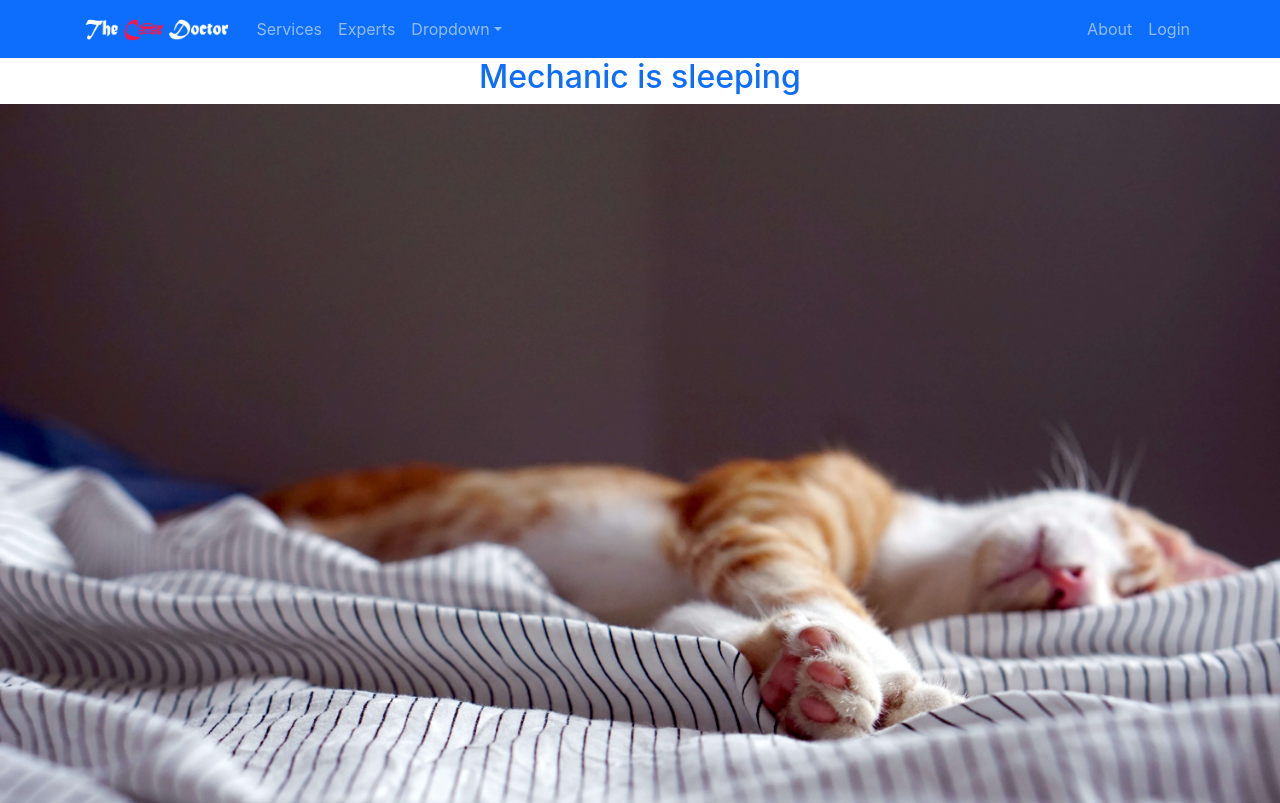
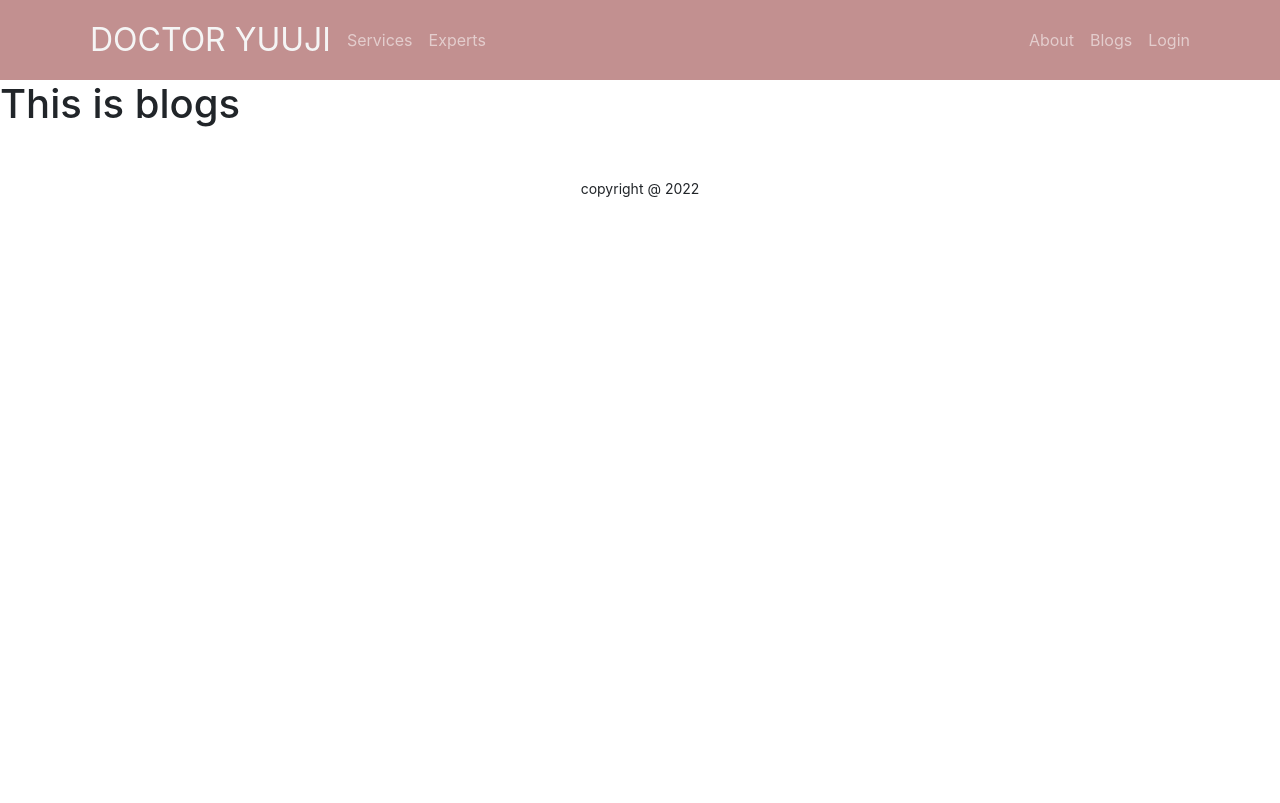
Before and after one commit to ReNayeem/Dr.-Yuuji, a React (Create React App) app: page /blogs in a window 1280 px wide. Shown: the top 803 px of the page. Built offline with nearby package versions, Linux system fonts and the light colour scheme; no server answers.

Commit message:
nav completed

```diff
--- a/src/App.js
+++ b/src/App.js
@@ -1,6 +1,7 @@
 import { Route, Routes } from 'react-router-dom';
 import './App.css';
 import About from './Pages/About/About';
+import Blogs from './Pages/Blogs/Blogs';
 import Checkout from './Pages/Checkout/Checkout/Checkout';
 import Home from './Pages/Home/Home/Home';
 import Login from './Pages/Login/Login/Login';
@@ -20,6 +21,7 @@ function App() {
         <Route path="/home" element={<Home></Home>}></Route>
         <Route path='/service/:serviceId' element={<ServiceDetail></ServiceDetail>}></Route>
         <Route path="/about" element={<About></About>}></Route>
+        <Route path="/blogs" element={<Blogs></Blogs>}></Route>
         <Route path="/login" element={<Login></Login>}></Route>
         <Route path="/register" element={<Register></Register>}></Route>
         <Route path="/checkout" element={
--- /dev/null
+++ b/src/Pages/Blogs/Blogs.js
@@ -0,0 +1,11 @@
+import React from 'react';
+
+const Blogs = () => {
+    return (
+        <div>
+            <h1>This is blogs</h1>
+        </div>
+    );
+};
+
+export default Blogs;
--- a/src/Pages/Shared/Header/Header.css
+++ b/src/Pages/Shared/Header/Header.css
@@ -0,0 +1,14 @@
+.site-name {
+    color: whitesmoke;
+    font-size: 2rem;
+    padding: .5rem;
+    cursor: pointer;
+}
+
+.site-name:hover {
+    color: rgb(206, 206, 206);
+}
+
+.nav {
+    background-color: rgb(194, 144, 144);
+}
--- a/src/Pages/Shared/Header/Header.js
+++ b/src/Pages/Shared/Header/Header.js
@@ -1,47 +1,39 @@
 import { signOut } from 'firebase/auth';
 import React from 'react';
-import { Container, Nav, Navbar, NavDropdown } from 'react-bootstrap';
+import { Container, Nav, Navbar } from 'react-bootstrap';
 import { useAuthState } from 'react-firebase-hooks/auth';
 import { Link } from 'react-router-dom';
 import auth from '../../../firebase.init';
-import logo from '../../../images/logo.png'
+import './Header.css'
 
 const Header = () => {
     const [user] = useAuthState(auth);
 
-    const handleSignOut = () =>{
+    const handleSignOut = () => {
         signOut(auth);
     }
 
     return (
         <>
-            <Navbar collapseOnSelect expand="lg" sticky='top' bg="primary" variant="dark">
+            <Navbar className='nav' collapseOnSelect expand="lg" sticky='top' variant="dark">
                 <Container>
-                    <Navbar.Brand as={Link} to="/">
-                        <img height={30} src={logo} alt="" />
-                    </Navbar.Brand>
+                    <Nav.Link className='site-name' as={Link} to="home">DOCTOR YUUJI</Nav.Link>
                     <Navbar.Toggle aria-controls="responsive-navbar-nav" />
                     <Navbar.Collapse id="responsive-navbar-nav">
                         <Nav className="me-auto">
                             <Nav.Link href="home#services">Services</Nav.Link>
                             <Nav.Link href="home#experts">Experts</Nav.Link>
-                            <NavDropdown title="Dropdown" id="collasible-nav-dropdown">
-                                <NavDropdown.Item href="#action/3.1">Action</NavDropdown.Item>
-                                <NavDropdown.Item href="#action/3.2">Another action</NavDropdown.Item>
-                                <NavDropdown.Item href="#action/3.3">Something</NavDropdown.Item>
-                                <NavDropdown.Divider />
-                                <NavDropdown.Item href="#action/3.4">Separated link</NavDropdown.Item>
-                            </NavDropdown>
                         </Nav>
                         <Nav>
                             <Nav.Link as={Link} to="about">About</Nav.Link>
+                            <Nav.Link as={Link} to="blogs">Blogs</Nav.Link>
                             {
                                 user ?
                                     <button className='btn btn-link text-white text-decoration-none' onClick={handleSignOut}>sign out</button>
-                                :
-                                <Nav.Link as={Link} to="login">
-                                Login
-                            </Nav.Link>}
+                                    :
+                                    <Nav.Link as={Link} to="login">
+                                        Login
+                                    </Nav.Link>}
                         </Nav>
                     </Navbar.Collapse>
                 </Container>
```
